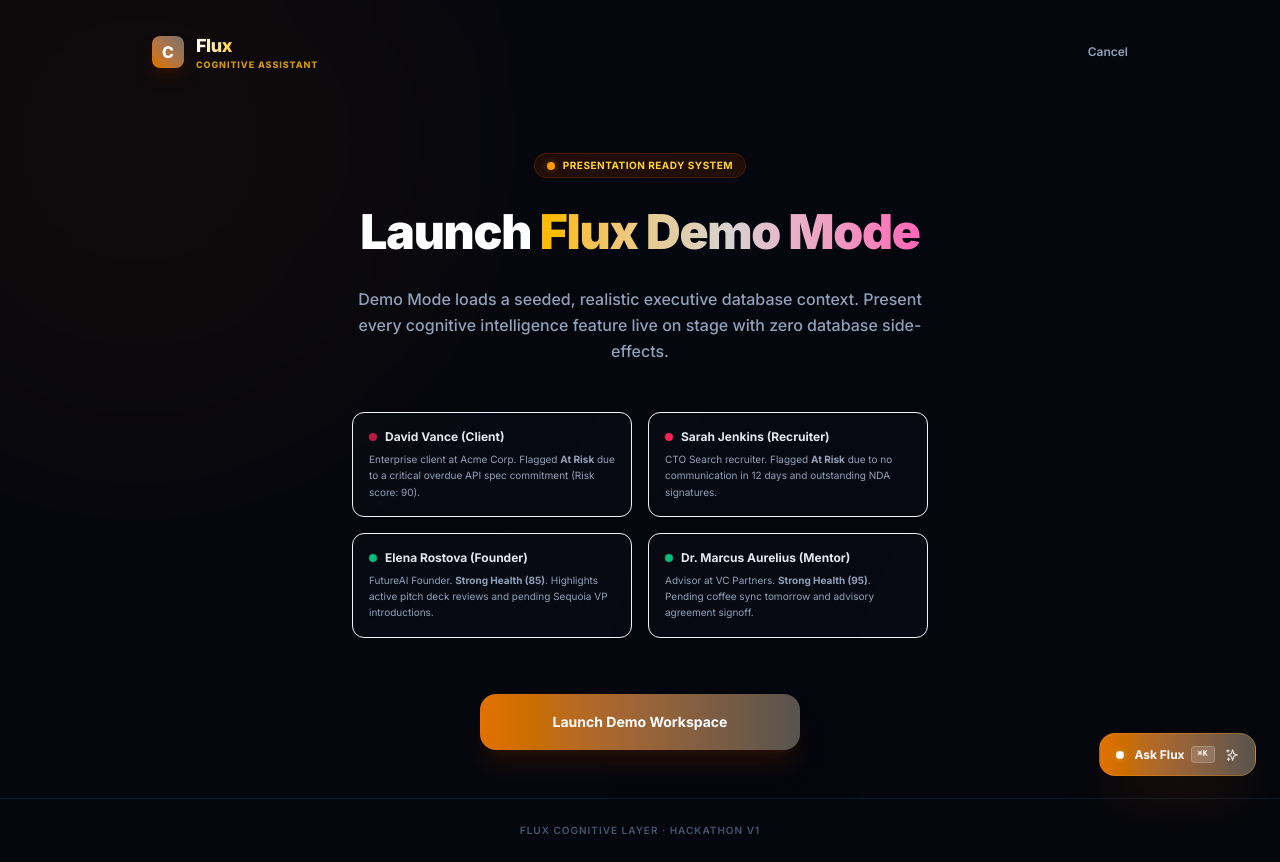
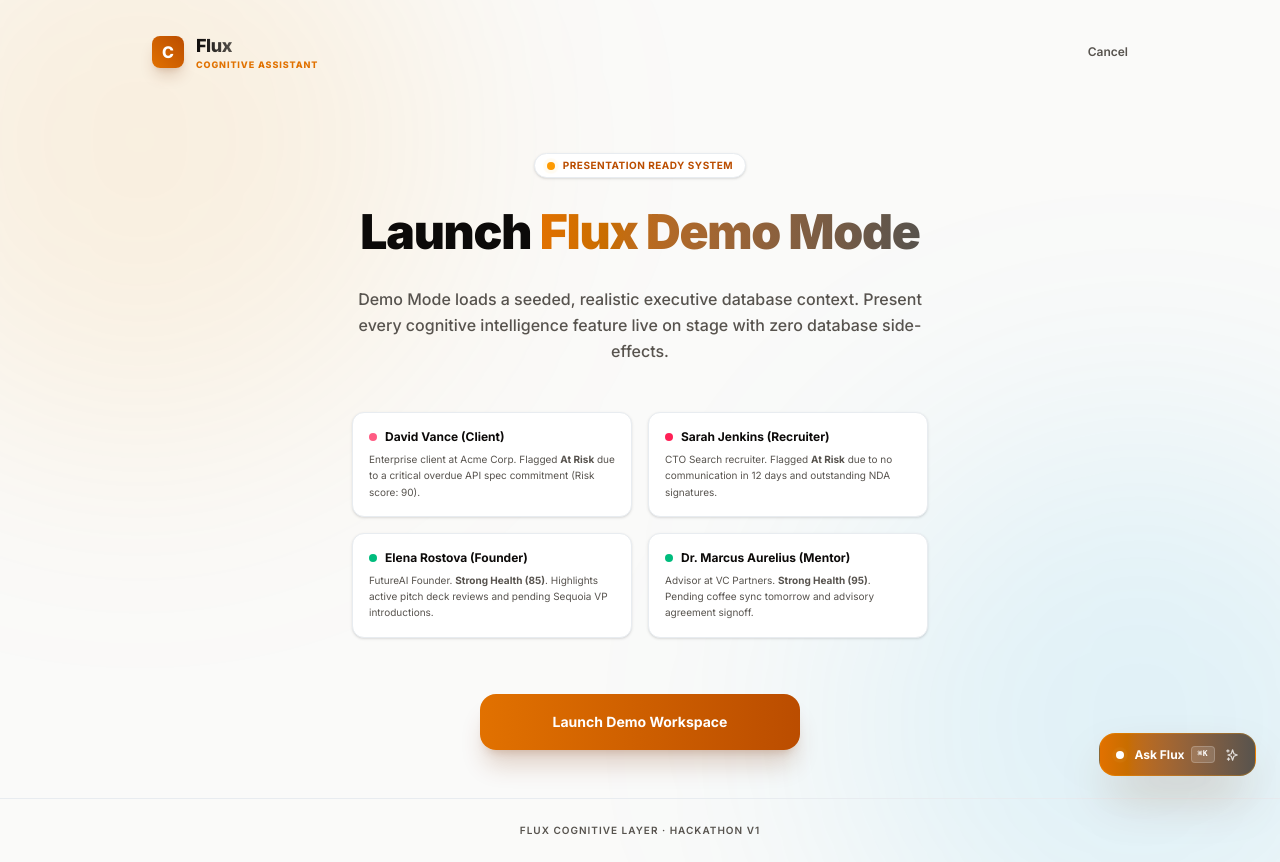
Before and after one commit to Ankit0362/flux, a Next.js app: page /demo in a window 1280 px wide. Built offline with nearby package versions, Linux system fonts and the light colour scheme.

Commit message:
UI: Unify application under premium Light Theme

```diff
--- a/src/app/demo/page.tsx
+++ b/src/app/demo/page.tsx
@@ -16,22 +16,22 @@ export default function DemoLauncherPage() {
   };
 
   return (
-    <div className="min-h-screen bg-[#05070e] text-slate-100 flex flex-col justify-between selection:bg-amber-900/50 selection:text-amber-200 font-sans relative overflow-hidden">
+    <div className="min-h-screen bg-[#FAFAF9] text-[#0C0A09] flex flex-col justify-between selection:bg-amber-200 selection:text-amber-900 font-sans relative overflow-hidden">
       {/* Background Glows */}
-      <div className="absolute -top-40 -left-40 w-[600px] h-[600px] bg-amber-900/10 rounded-full blur-[130px] pointer-events-none" />
-      <div className="absolute -bottom-40 -right-40 w-[600px] h-[600px] bg-stone-950/10 rounded-full blur-[130px] pointer-events-none" />
+      <div className="absolute -top-40 -left-40 w-[600px] h-[600px] bg-amber-500/10 rounded-full blur-[130px] pointer-events-none" />
+      <div className="absolute -bottom-40 -right-40 w-[600px] h-[600px] bg-sky-500/10 rounded-full blur-[130px] pointer-events-none" />
 
       {/* Header */}
       <header className="relative w-full max-w-5xl mx-auto px-6 py-8 flex justify-between items-center z-10">
         <div className="flex items-center gap-3">
-          <div className="h-8 w-8 rounded-lg bg-gradient-to-tr from-amber-600 to-stone-500 flex items-center justify-center font-extrabold text-white shadow-lg shadow-amber-950/50">
+          <div className="h-8 w-8 rounded-lg bg-gradient-to-tr from-amber-600 to-amber-700 flex items-center justify-center font-extrabold text-white shadow-lg shadow-amber-900/20">
             C
           </div>
           <div>
-            <span className="font-extrabold text-lg tracking-tight bg-gradient-to-r from-white to-amber-300 bg-clip-text text-transparent">
+            <span className="font-extrabold text-lg tracking-tight bg-gradient-to-r from-[#0C0A09] to-stone-600 bg-clip-text text-transparent">
               Flux
             </span>
-            <span className="text-[9px] block text-amber-400/80 tracking-widest font-extrabold uppercase -mt-0.5">
+            <span className="text-[9px] block text-amber-600 tracking-widest font-extrabold uppercase -mt-0.5">
               COGNITIVE ASSISTANT
             </span>
           </div>
@@ -39,7 +39,7 @@ export default function DemoLauncherPage() {
 
         <a
           href="/"
-          className="text-xs font-semibold text-slate-400 hover:text-slate-200 transition-colors"
+          className="text-xs font-semibold text-[#57534E] hover:text-[#0C0A09] transition-colors"
         >
           Cancel
         </a>
@@ -48,62 +48,62 @@ export default function DemoLauncherPage() {
       {/* Body Content */}
       <main className="relative flex-1 flex flex-col justify-center items-center max-w-4xl mx-auto px-6 py-12 z-10 w-full">
         <div className="text-center max-w-2xl space-y-6">
-          <div className="inline-flex items-center gap-2 px-3 py-1 rounded-full bg-amber-950/45 border border-amber-900/40 shadow-inner">
+          <div className="inline-flex items-center gap-2 px-3 py-1 rounded-full bg-white border border-[#E8ECF0] shadow-sm">
             <span className="flex h-2 w-2 relative">
               <span className="animate-ping absolute inline-flex h-full w-full rounded-full bg-amber-400 opacity-75"></span>
               <span className="relative inline-flex rounded-full h-2 w-2 bg-amber-500"></span>
             </span>
-            <span className="text-[10px] font-bold tracking-wider uppercase text-amber-300">
+            <span className="text-[10px] font-bold tracking-wider uppercase text-amber-700">
               Presentation Ready System
             </span>
           </div>
 
-          <h1 className="text-3xl sm:text-5xl font-black tracking-tight text-white leading-tight">
-            Launch <span className="bg-gradient-to-r from-amber-400 via-stone-300 to-pink-400 bg-clip-text text-transparent">Flux Demo Mode</span>
+          <h1 className="text-3xl sm:text-5xl font-black tracking-tight text-[#0C0A09] leading-tight">
+            Launch <span className="bg-gradient-to-r from-amber-600 to-stone-600 bg-clip-text text-transparent">Flux Demo Mode</span>
           </h1>
 
-          <p className="text-slate-400 text-sm sm:text-base leading-relaxed max-w-xl mx-auto font-medium">
+          <p className="text-[#57534E] text-sm sm:text-base leading-relaxed max-w-xl mx-auto font-medium">
             Demo Mode loads a seeded, realistic executive database context. Present every cognitive intelligence feature live on stage with zero database side-effects.
           </p>
 
           {/* Seeded Data Cards Description */}
           <div className="grid grid-cols-2 gap-4 text-left pt-6 max-w-xl mx-auto">
-            <div className="p-4 rounded-xl border border-slate-805/50 bg-[#0c0f1f]/35">
+            <div className="p-4 rounded-xl border border-[#E8ECF0] bg-white shadow-sm">
               <div className="flex items-center gap-2 mb-1.5">
                 <span className="h-2 w-2 rounded-full bg-rose-500 animate-pulse"></span>
-                <h4 className="text-xs font-bold text-slate-200">David Vance (Client)</h4>
+                <h4 className="text-xs font-bold text-[#0C0A09]">David Vance (Client)</h4>
               </div>
-              <p className="text-[10px] text-slate-400 leading-relaxed">
+              <p className="text-[10px] text-[#57534E] leading-relaxed">
                 Enterprise client at Acme Corp. Flagged <strong>At Risk</strong> due to a critical overdue API spec commitment (Risk score: 90).
               </p>
             </div>
 
-            <div className="p-4 rounded-xl border border-slate-805/50 bg-[#0c0f1f]/35">
+            <div className="p-4 rounded-xl border border-[#E8ECF0] bg-white shadow-sm">
               <div className="flex items-center gap-2 mb-1.5">
                 <span className="h-2 w-2 rounded-full bg-rose-500"></span>
-                <h4 className="text-xs font-bold text-slate-200">Sarah Jenkins (Recruiter)</h4>
+                <h4 className="text-xs font-bold text-[#0C0A09]">Sarah Jenkins (Recruiter)</h4>
               </div>
-              <p className="text-[10px] text-slate-400 leading-relaxed">
+              <p className="text-[10px] text-[#57534E] leading-relaxed">
                 CTO Search recruiter. Flagged <strong>At Risk</strong> due to no communication in 12 days and outstanding NDA signatures.
               </p>
             </div>
 
-            <div className="p-4 rounded-xl border border-slate-805/50 bg-[#0c0f1f]/35">
+            <div className="p-4 rounded-xl border border-[#E8ECF0] bg-white shadow-sm">
               <div className="flex items-center gap-2 mb-1.5">
                 <span className="h-2 w-2 rounded-full bg-emerald-500"></span>
-                <h4 className="text-xs font-bold text-slate-200">Elena Rostova (Founder)</h4>
+                <h4 className="text-xs font-bold text-[#0C0A09]">Elena Rostova (Founder)</h4>
               </div>
-              <p className="text-[10px] text-slate-400 leading-relaxed">
+              <p className="text-[10px] text-[#57534E] leading-relaxed">
                 FutureAI Founder. <strong>Strong Health (85)</strong>. Highlights active pitch deck reviews and pending Sequoia VP introductions.
               </p>
             </div>
 
-            <div className="p-4 rounded-xl border border-slate-805/50 bg-[#0c0f1f]/35">
+            <div className="p-4 rounded-xl border border-[#E8ECF0] bg-white shadow-sm">
               <div className="flex items-center gap-2 mb-1.5">
                 <span className="h-2 w-2 rounded-full bg-emerald-500"></span>
-                <h4 className="text-xs font-bold text-slate-200">Dr. Marcus Aurelius (Mentor)</h4>
+                <h4 className="text-xs font-bold text-[#0C0A09]">Dr. Marcus Aurelius (Mentor)</h4>
               </div>
-              <p className="text-[10px] text-slate-400 leading-relaxed">
+              <p className="text-[10px] text-[#57534E] leading-relaxed">
                 Advisor at VC Partners. <strong>Strong Health (95)</strong>. Pending coffee sync tomorrow and advisory agreement signoff.
               </p>
             </div>
@@ -113,7 +113,7 @@ export default function DemoLauncherPage() {
             <button
               onClick={handleLaunch}
               disabled={activated}
-              className="px-8 py-4.5 rounded-2xl font-bold bg-gradient-to-r from-amber-600 to-stone-600 hover:from-amber-500 hover:to-stone-500 text-white shadow-xl shadow-amber-950/40 hover:shadow-amber-950/60 transform hover:-translate-y-0.5 active:scale-95 transition-all text-sm w-full max-w-xs cursor-pointer disabled:opacity-60"
+              className="px-8 py-4.5 rounded-2xl font-bold bg-gradient-to-r from-amber-600 to-amber-700 hover:from-amber-500 hover:to-amber-600 text-white shadow-xl shadow-amber-900/20 hover:shadow-amber-900/40 transform hover:-translate-y-0.5 active:scale-95 transition-all text-sm w-full max-w-xs cursor-pointer disabled:opacity-60"
             >
               {activated ? "Initializing..." : "Launch Demo Workspace"}
             </button>
@@ -122,8 +122,8 @@ export default function DemoLauncherPage() {
       </main>
 
       {/* Footer */}
-      <footer className="relative w-full text-center py-6 border-t border-slate-900 z-10">
-        <p className="text-[10px] text-slate-600 uppercase tracking-widest font-semibold">
+      <footer className="relative w-full text-center py-6 border-t border-[#E8ECF0] z-10">
+        <p className="text-[10px] text-[#57534E] uppercase tracking-widest font-semibold">
           Flux Cognitive Layer · Hackathon V1
         </p>
       </footer>
```
Also changed, not shown: src/app/dashboard/page.tsx (+14 -17 lines), src/app/triage/page.tsx (+27 -12 lines).
